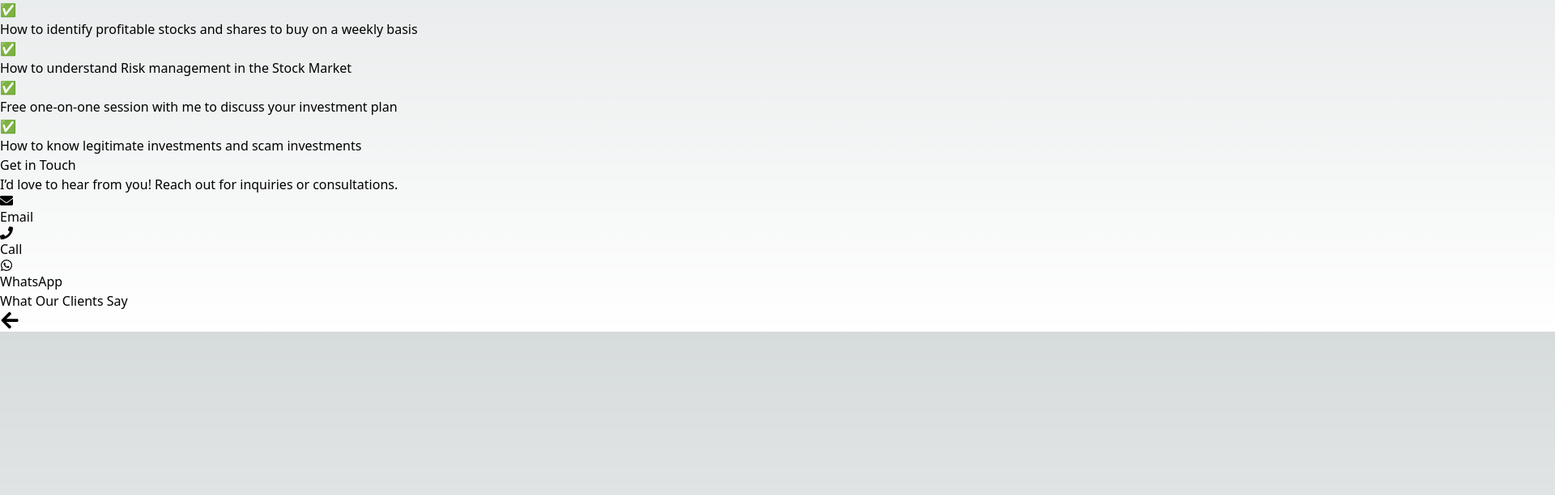
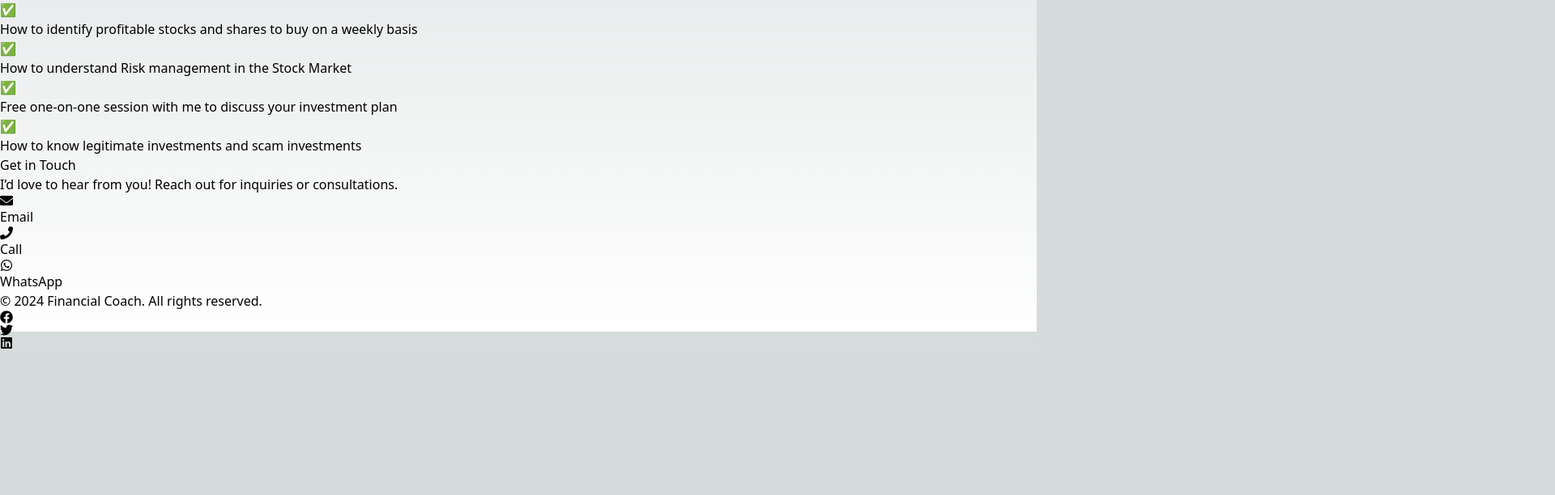
Before and after one commit to Akintomiwa200/Davidhephzibah, a React (Vite) app: page / in a window 1280 px wide. Shown: the part 1990-2602 px from the top of the page at 81% size, 1920 px wide, since content can reach past the window. After the commit the page ends 2422 px from the top, so only its background shows below. Built offline with nearby package versions, Linux system fonts and the light colour scheme.

Commit message:
Update App.jsx

```diff
--- a/src/App.jsx
+++ b/src/App.jsx
@@ -6,7 +6,7 @@ import Hero from './components/Hero';
 import Services from './components/Services';
 import About from './components/About';
 import WhatYouLearn from './components/WhatYouLearn';
-import Testimonial from './components/Testmonial';
+// import Testimonial from './components/Testmonial';
 import ContactForm from './components/ContactForm';
 import Footer from './components/Footer';
 import StockMarketMasterClass from './components/StockMarketMasterClass';
@@ -25,7 +25,7 @@ function App() {
         <StockMarketMasterClass/>
         <WhatYouLearn />
         <ContactForm />
-        <Testimonial/>
+{/*         <Testimonial/> */}
         <Footer />
       </div>
     </Router>
```
